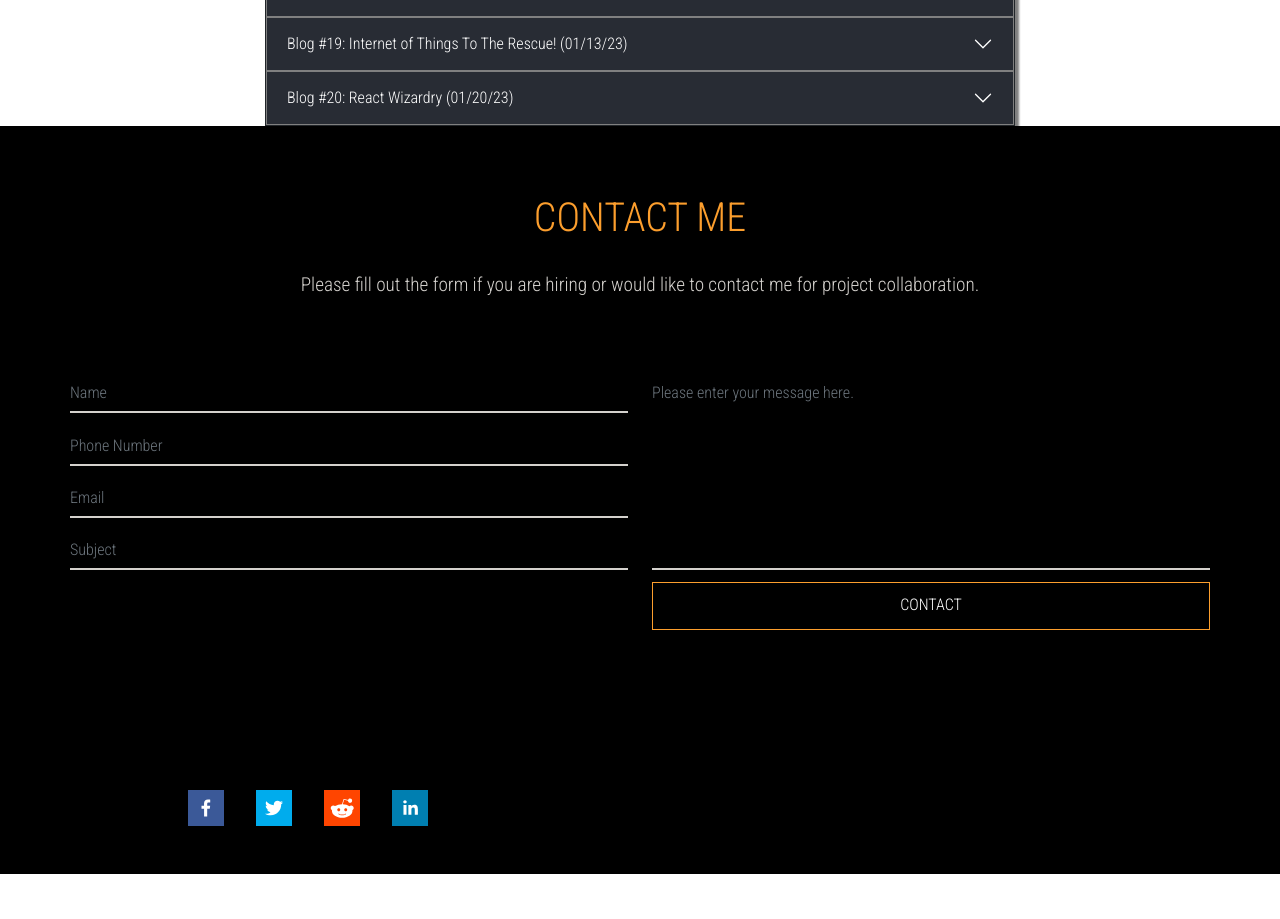
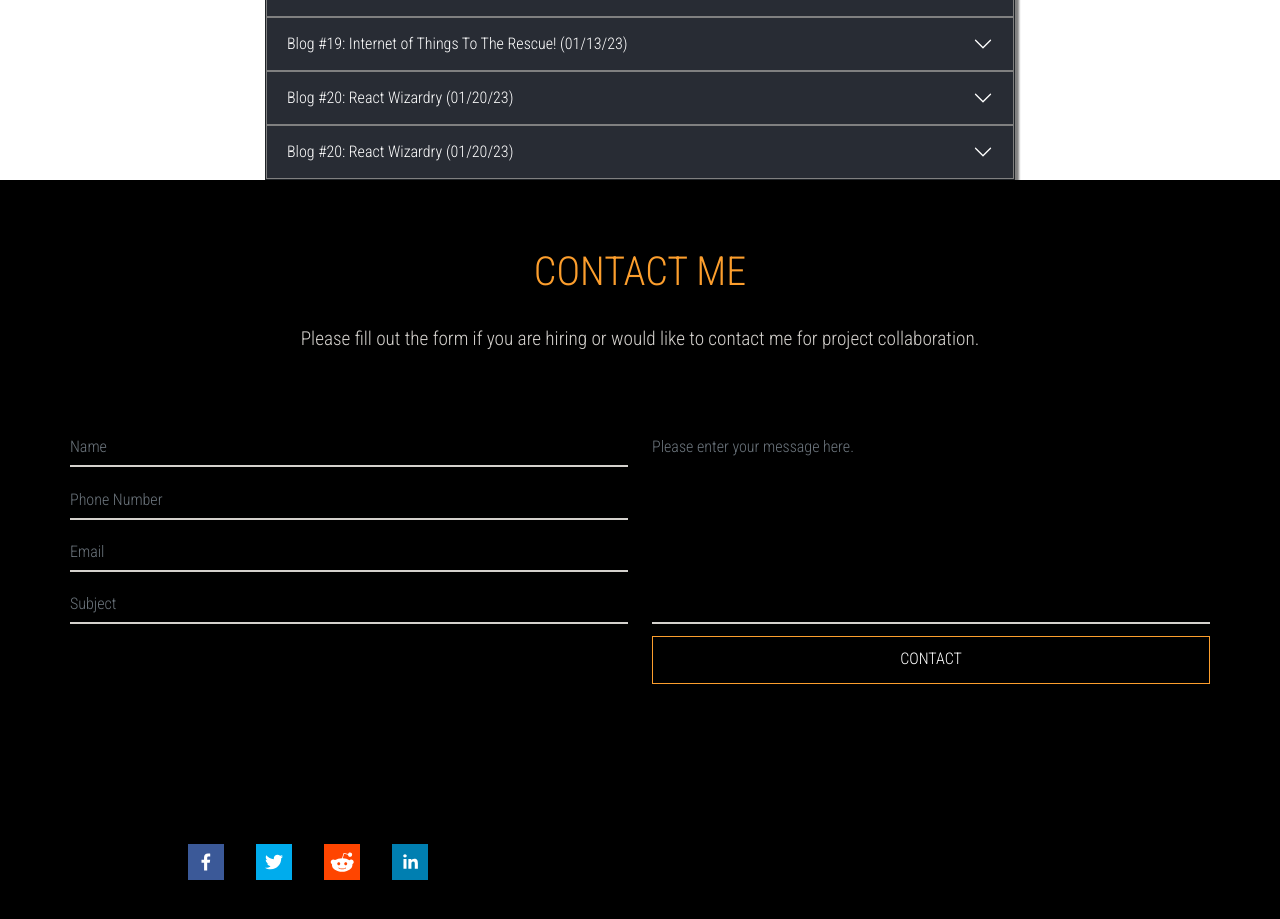
Before and after one commit to smcconaha/smcconha.github.io, a React (Create React App) app in the folder my-app/: page / in a window 1280 px wide. Shown: the part 4100-5019 px from the top of the page. Before the commit the page ends 4974 px from the top, so only its background shows below. Built offline with nearby package versions, Linux system fonts and the light colour scheme.

Commit message:
Added new blog entry

```diff
--- a/my-app/src/components/Blog.js
+++ b/my-app/src/components/Blog.js
@@ -653,6 +653,28 @@ const Blog = () => {
                                 </div>
                             </div>
                         </div>
+                        <div className="accordion-item">
+                            <h2 className="accordion-header" id="panelsStayOpen-headingTwentyOne">
+                            <button className="accordion-button collapsed" type="button" data-bs-toggle="collapse" data-bs-target="#panelsStayOpen-collapseTwentyOne" aria-expanded="false" aria-controls="panelsStayOpen-collapseTwentyOne">
+                                Blog #20: React Wizardry  (01/20/23)
+                            </button>
+                            </h2>
+                            <div id="panelsStayOpen-collapseTwentyOne" className="accordion-collapse collapse" aria-labelledby="panelsStayOpen-headingTwentyOne">
+                                <div className="accordion-body">
+                                    <br></br>
+                                        I write this, speaking mainly from the lens of Javascript and specifically class-based Object-oriented programming (OOP). So what is OOP?  It is a programming paradigm that involves
+                                        modeling a system as a collection of objects. Each object consists of properties and methods, and those objects can also interact with other code while retaining their own private
+                                        internal state. OOP also involves classes, which are basically templates for creating those object instances.
+                                    <br></br>
+                                        I found constructors to be particularly interesting and simply put, constructors are special class methods that are used to create new objects. I could also go down a rabbit hole of
+                                        discussing prototypes or the prototype chain, which is also a fascinating subject. Additionally, OOP includes concepts such as superclass-subclass relationships and how we can utilize
+                                        inheritance as well as overriding methods along the way.
+                                    <br></br>
+                                        I initially learned about these concepts while completing Awesome Inc.’s Web Development Bootcamp but I wanted to re-cover those concepts with fresh eyes. It’s amazing how many little
+                                        details you miss the first time and all of the connections you see after revisiting a subject like OOP.
+                                </div>
+                            </div>
+                        </div>
                     </div>
                 </div>
             </div>
```
